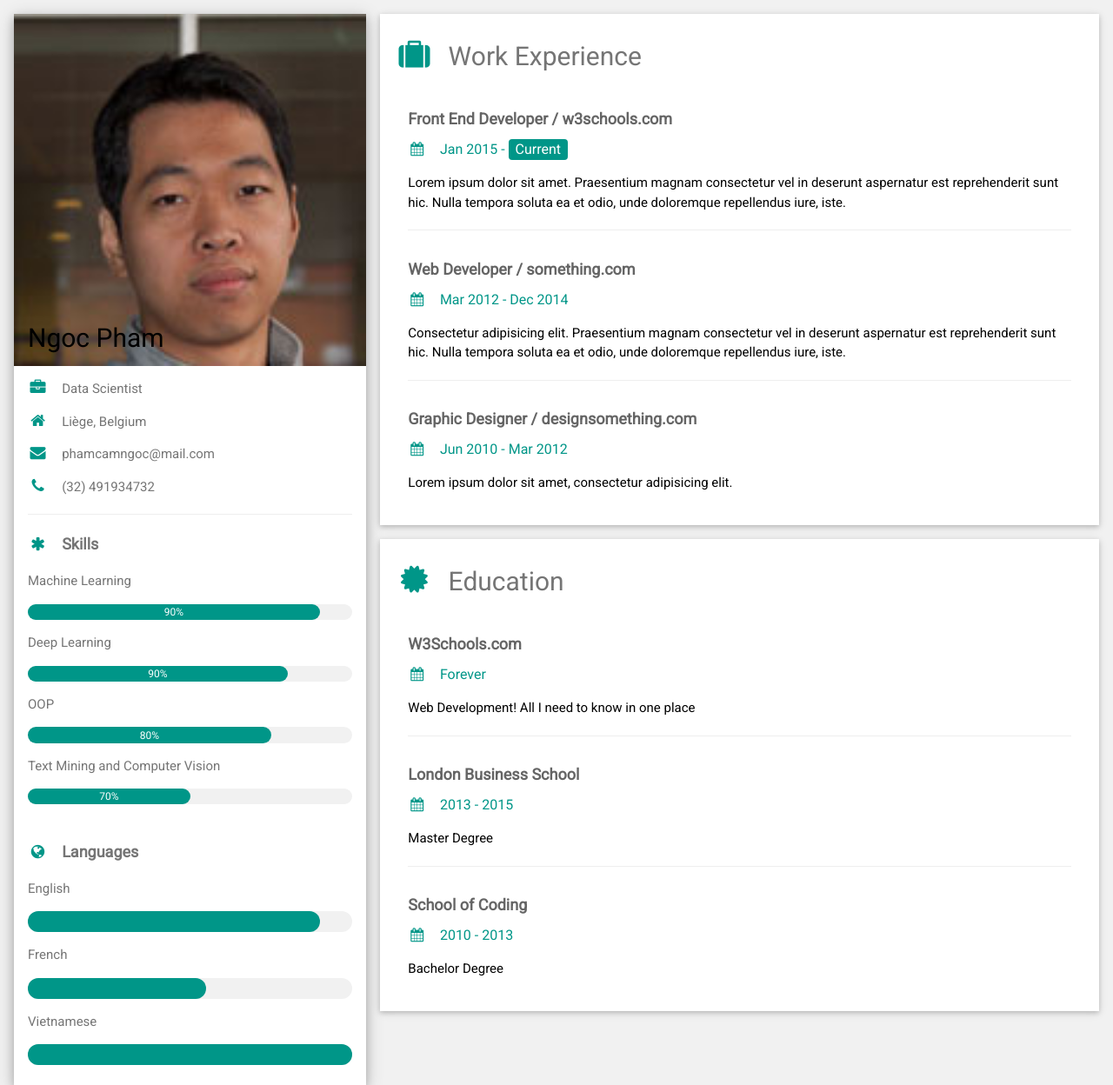
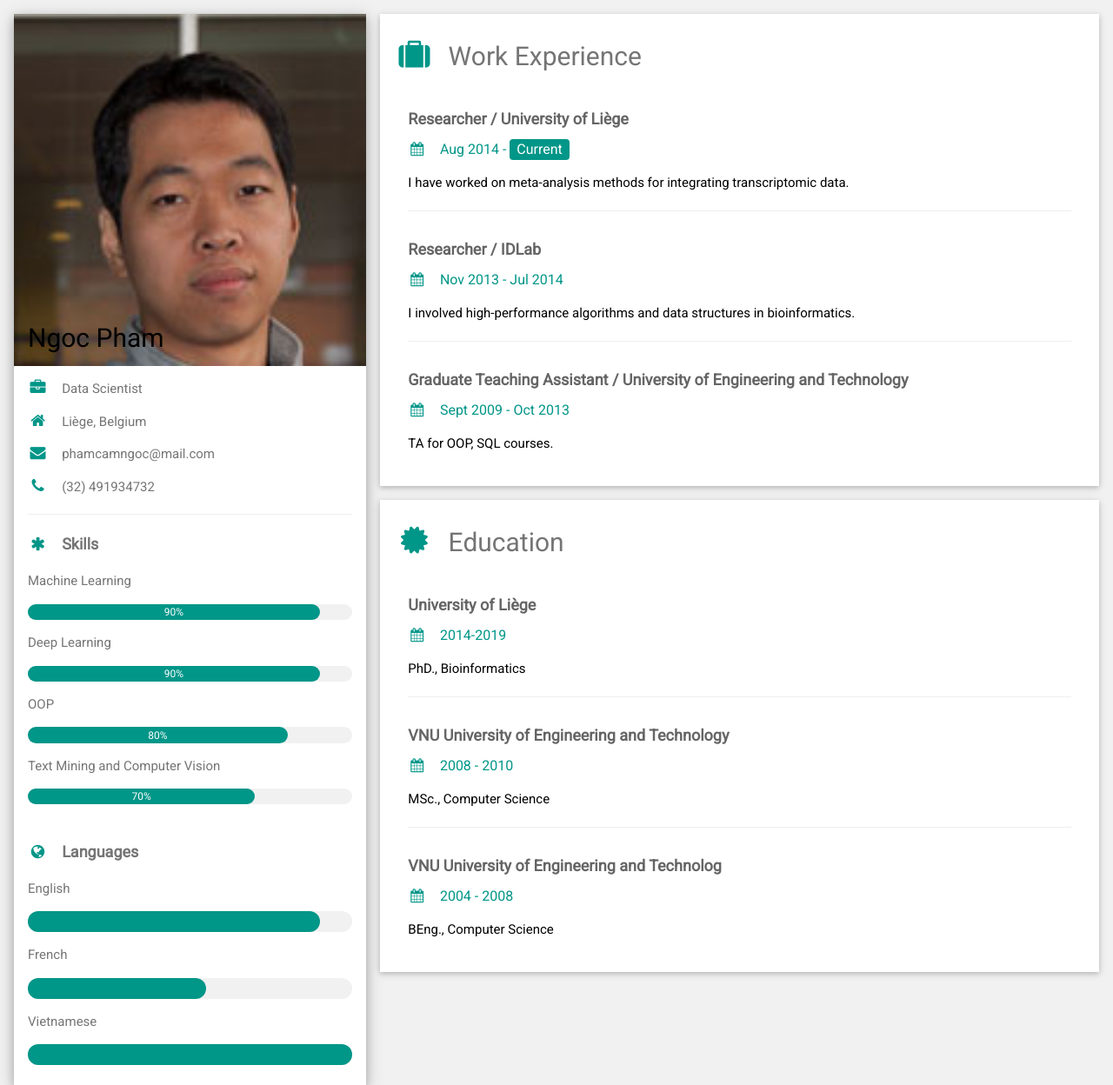
Before and after one commit to ngocpc/ngocpc.github.io, a plain HTML site: page index.html in a window 1280 px wide. Shown: the top 1248 px of the page at 87% size. Drawn offline with nearby package versions, Linux system fonts and the light colour scheme.

Commit message:
Fourth commit - finish!

```diff
--- a/index.html
+++ b/index.html
@@ -1,6 +1,6 @@
 <!DOCTYPE html>
 <html>
-<title>Ngoc Phamave</title>
+<title>Ngoc Pham</title>
 <meta charset="UTF-8">
 <meta name="viewport" content="width=device-width, initial-scale=1">
 <link rel="stylesheet" href="https://www.w3schools.com/w3css/4/w3.css">
@@ -22,7 +22,7 @@ html,body,h1,h2,h3,h4,h5,h6 {font-family: "Roboto", sans-serif}
 
       <div class="w3-white w3-text-grey w3-card-4">
         <div class="w3-display-container">
-          <img src="/images/ngocpc.jpg" style="width:100%" alt="Avatar">
+          <img src="images/ngocpc.jpg" style="width:100%" alt="Avatar">
           <div class="w3-display-bottomleft w3-container w3-text-black">
             <h2>Ngoc Pham</h2>
           </div>
@@ -41,17 +41,17 @@ html,body,h1,h2,h3,h4,h5,h6 {font-family: "Roboto", sans-serif}
           </div>
           <p>Deep Learning</p>
           <div class="w3-light-grey w3-round-xlarge w3-small">
-            <div class="w3-container w3-center w3-round-xlarge w3-teal" style="width:80%">
+            <div class="w3-container w3-center w3-round-xlarge w3-teal" style="width:90%">
               <div class="w3-center w3-text-white">90%</div>
             </div>
           </div>
           <p>OOP</p>
           <div class="w3-light-grey w3-round-xlarge w3-small">
-            <div class="w3-container w3-center w3-round-xlarge w3-teal" style="width:75%">80%</div>
+            <div class="w3-container w3-center w3-round-xlarge w3-teal" style="width:80%">80%</div>
           </div>
           <p>Text Mining and Computer Vision</p>
           <div class="w3-light-grey w3-round-xlarge w3-small">
-            <div class="w3-container w3-center w3-round-xlarge w3-teal" style="width:50%">70%</div>
+            <div class="w3-container w3-center w3-round-xlarge w3-teal" style="width:70%">70%</div>
           </div>
           <br>
 
@@ -81,42 +81,42 @@ html,body,h1,h2,h3,h4,h5,h6 {font-family: "Roboto", sans-serif}
       <div class="w3-container w3-card w3-white w3-margin-bottom">
         <h2 class="w3-text-grey w3-padding-16"><i class="fa fa-suitcase fa-fw w3-margin-right w3-xxlarge w3-text-teal"></i>Work Experience</h2>
         <div class="w3-container">
-          <h5 class="w3-opacity"><b>Front End Developer / w3schools.com</b></h5>
-          <h6 class="w3-text-teal"><i class="fa fa-calendar fa-fw w3-margin-right"></i>Jan 2015 - <span class="w3-tag w3-teal w3-round">Current</span></h6>
-          <p>Lorem ipsum dolor sit amet. Praesentium magnam consectetur vel in deserunt aspernatur est reprehenderit sunt hic. Nulla tempora soluta ea et odio, unde doloremque repellendus iure, iste.</p>
+          <h5 class="w3-opacity"><b>Researcher / University of Liège</b></h5>
+          <h6 class="w3-text-teal"><i class="fa fa-calendar fa-fw w3-margin-right"></i>Aug 2014 - <span class="w3-tag w3-teal w3-round">Current</span></h6>
+          <p>I have worked on meta-analysis methods for integrating transcriptomic data.</p>
           <hr>
         </div>
         <div class="w3-container">
-          <h5 class="w3-opacity"><b>Web Developer / something.com</b></h5>
-          <h6 class="w3-text-teal"><i class="fa fa-calendar fa-fw w3-margin-right"></i>Mar 2012 - Dec 2014</h6>
-          <p>Consectetur adipisicing elit. Praesentium magnam consectetur vel in deserunt aspernatur est reprehenderit sunt hic. Nulla tempora soluta ea et odio, unde doloremque repellendus iure, iste.</p>
+          <h5 class="w3-opacity"><b>Researcher / IDLab</b></h5>
+          <h6 class="w3-text-teal"><i class="fa fa-calendar fa-fw w3-margin-right"></i>Nov 2013 - Jul 2014</h6>
+          <p>I involved high-performance algorithms and data structures in bioinformatics.</p>
           <hr>
         </div>
         <div class="w3-container">
-          <h5 class="w3-opacity"><b>Graphic Designer / designsomething.com</b></h5>
-          <h6 class="w3-text-teal"><i class="fa fa-calendar fa-fw w3-margin-right"></i>Jun 2010 - Mar 2012</h6>
-          <p>Lorem ipsum dolor sit amet, consectetur adipisicing elit. </p><br>
+          <h5 class="w3-opacity"><b>Graduate Teaching Assistant / University of Engineering and Technology</b></h5>
+          <h6 class="w3-text-teal"><i class="fa fa-calendar fa-fw w3-margin-right"></i>Sept 2009 - Oct 2013</h6>
+          <p>TA for OOP, SQL courses. </p><br>
         </div>
       </div>
 
       <div class="w3-container w3-card w3-white">
         <h2 class="w3-text-grey w3-padding-16"><i class="fa fa-certificate fa-fw w3-margin-right w3-xxlarge w3-text-teal"></i>Education</h2>
         <div class="w3-container">
-          <h5 class="w3-opacity"><b>W3Schools.com</b></h5>
-          <h6 class="w3-text-teal"><i class="fa fa-calendar fa-fw w3-margin-right"></i>Forever</h6>
-          <p>Web Development! All I need to know in one place</p>
+          <h5 class="w3-opacity"><b>University of Liège</b></h5>
+          <h6 class="w3-text-teal"><i class="fa fa-calendar fa-fw w3-margin-right"></i>2014-2019</h6>
+          <p>PhD., Bioinformatics</p>
           <hr>
         </div>
         <div class="w3-container">
-          <h5 class="w3-opacity"><b>London Business School</b></h5>
-          <h6 class="w3-text-teal"><i class="fa fa-calendar fa-fw w3-margin-right"></i>2013 - 2015</h6>
-          <p>Master Degree</p>
+          <h5 class="w3-opacity"><b>VNU University of Engineering and Technology</b></h5>
+          <h6 class="w3-text-teal"><i class="fa fa-calendar fa-fw w3-margin-right"></i>2008 - 2010</h6>
+          <p>MSc., Computer Science</p>
           <hr>
         </div>
         <div class="w3-container">
-          <h5 class="w3-opacity"><b>School of Coding</b></h5>
-          <h6 class="w3-text-teal"><i class="fa fa-calendar fa-fw w3-margin-right"></i>2010 - 2013</h6>
-          <p>Bachelor Degree</p><br>
+          <h5 class="w3-opacity"><b>VNU University of Engineering and Technolog</b></h5>
+          <h6 class="w3-text-teal"><i class="fa fa-calendar fa-fw w3-margin-right"></i>2004 - 2008</h6>
+          <p>BEng., Computer Science</p><br>
         </div>
       </div>
 
```
